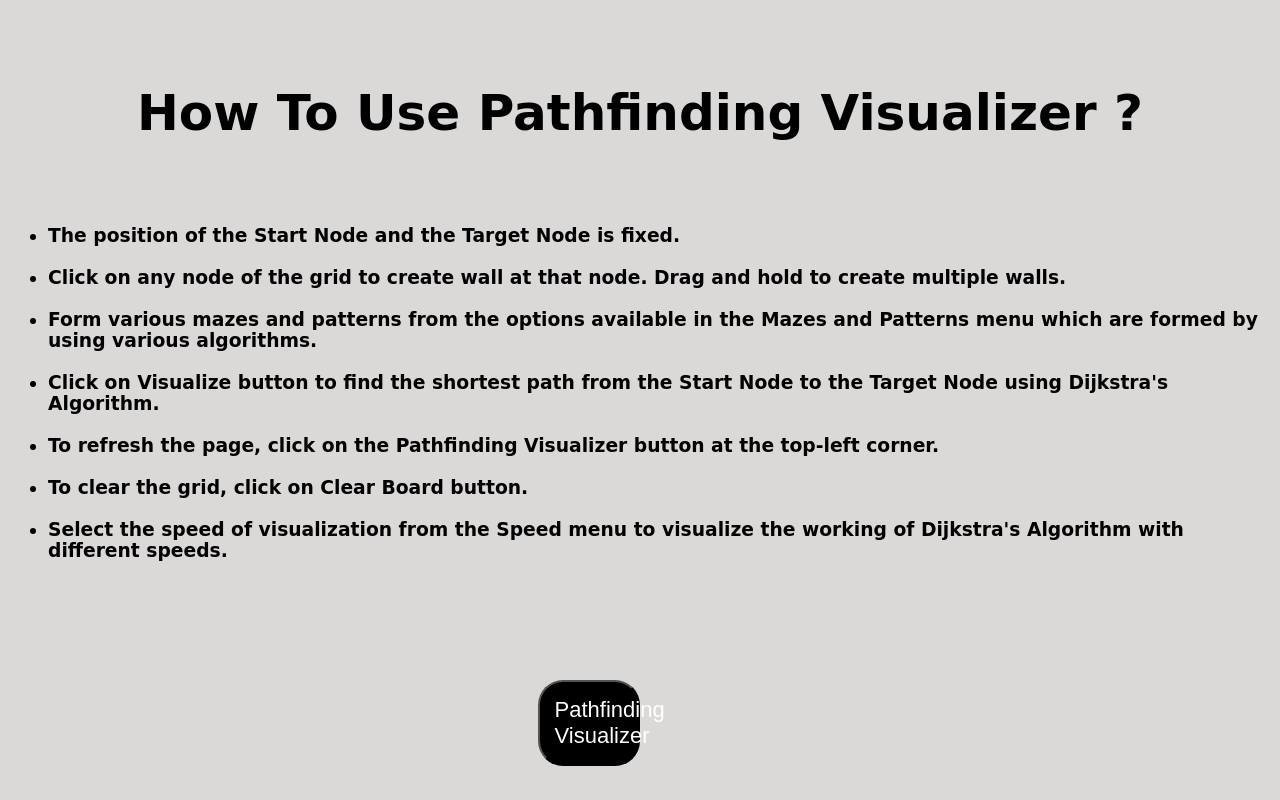
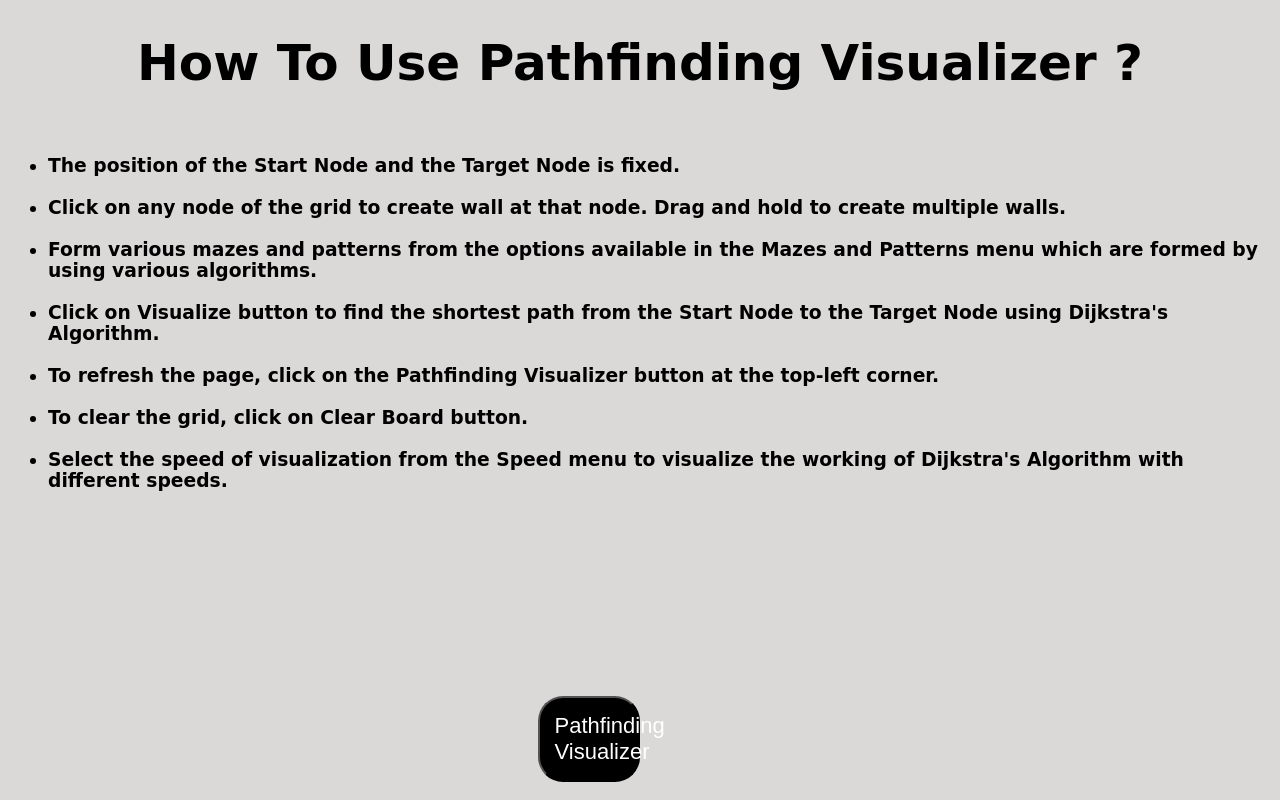
Before and after one commit to ShubhDoshi/pathfinder-tutorial, a plain HTML site: page index.html in a window 1280 px wide. Drawn offline with Linux system fonts and the light colour scheme; a web font is replaced by a local one.

Commit message:
Updated css

```diff
--- a/styles.css
+++ b/styles.css
@@ -3,7 +3,7 @@ body{
 }
 h1{
     text-align: center;
-    padding: 50px 25px 50px 25px;
+    padding: 0px 25px 30px 25px;
     font-family: 'Reggae One', cursive;
     font-size: 50px;
 }
@@ -14,7 +14,7 @@ button{
     position: absolute;
     left: 42%;
     right: 50%;
-    top: 85%;
+    top: 87%;
     color: white;
     background-color:black ;
     font-size: 22px;
@@ -23,6 +23,4 @@ button{
 }
 button:hover{
     background-color: rgb(85, 80, 80);
-
-
 }
```
